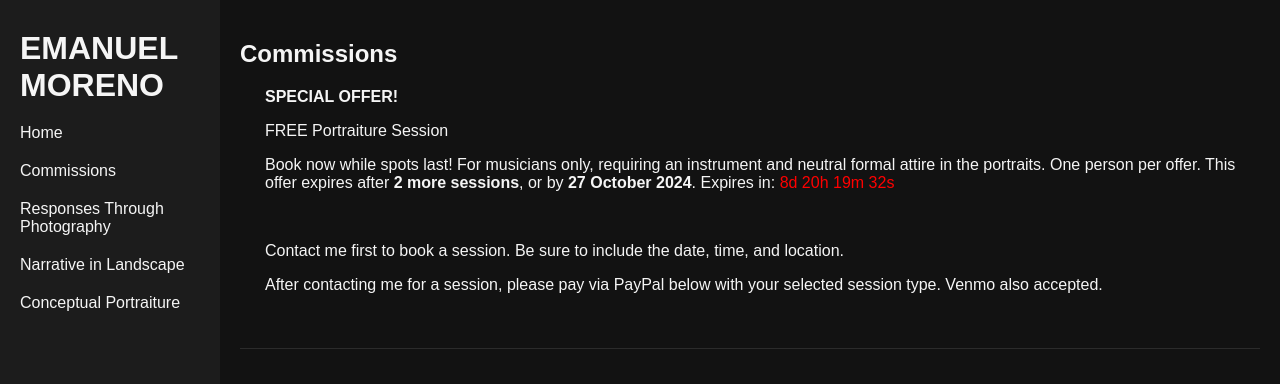
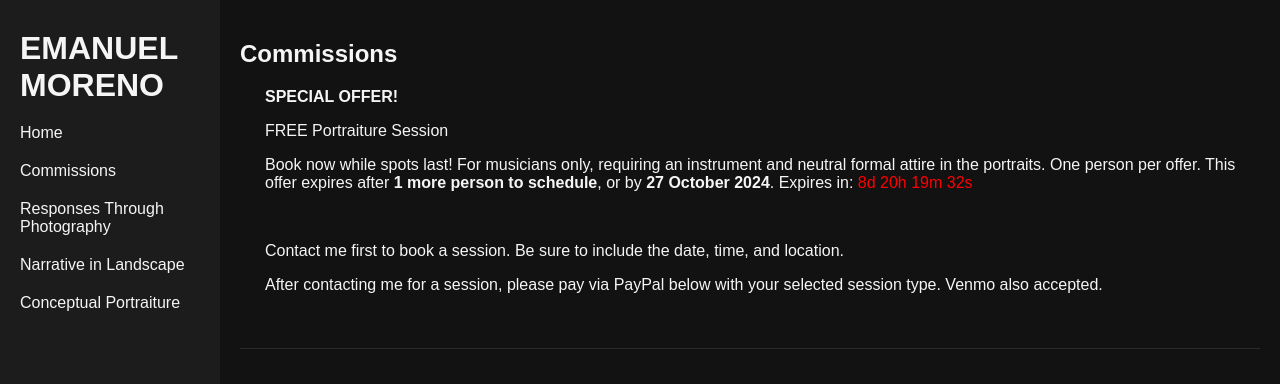
Before and after one commit to EdibleTwix/emanuelmorenophotography, a plain HTML site: page commissions.html in a window 1280 px wide. Shown: the top 384 px of the page. Drawn offline with Linux system fonts and the light colour scheme.

Commit message:
commissions

```diff
--- a/commissions.html
+++ b/commissions.html
@@ -26,7 +26,7 @@
                 <h2>Commissions</h2>
                 <p class="ind"><b>SPECIAL OFFER!</b></p>
                 <p class="ind">FREE Portraiture Session</p>
-                <p class="ind">Book now while spots last! For musicians only, requiring an instrument and neutral formal attire in the portraits. One person per offer. This offer expires after <strong>2 more sessions</strong>, or by <strong>27 October 2024</strong>. Expires in: <span id="countdown" style="color: red;">loading...</span></p>
+                <p class="ind">Book now while spots last! For musicians only, requiring an instrument and neutral formal attire in the portraits. One person per offer. This offer expires after <strong>1 more person to schedule</strong>, or by <strong>27 October 2024</strong>. Expires in: <span id="countdown" style="color: red;">loading...</span></p>
                 <br>
                 <p class="ind">Contact me first to book a session. Be sure to include the date, time, and location.</p>
                 <p class="ind">After contacting me for a session, please pay via PayPal below with your selected session type. Venmo also accepted.</p>
```
